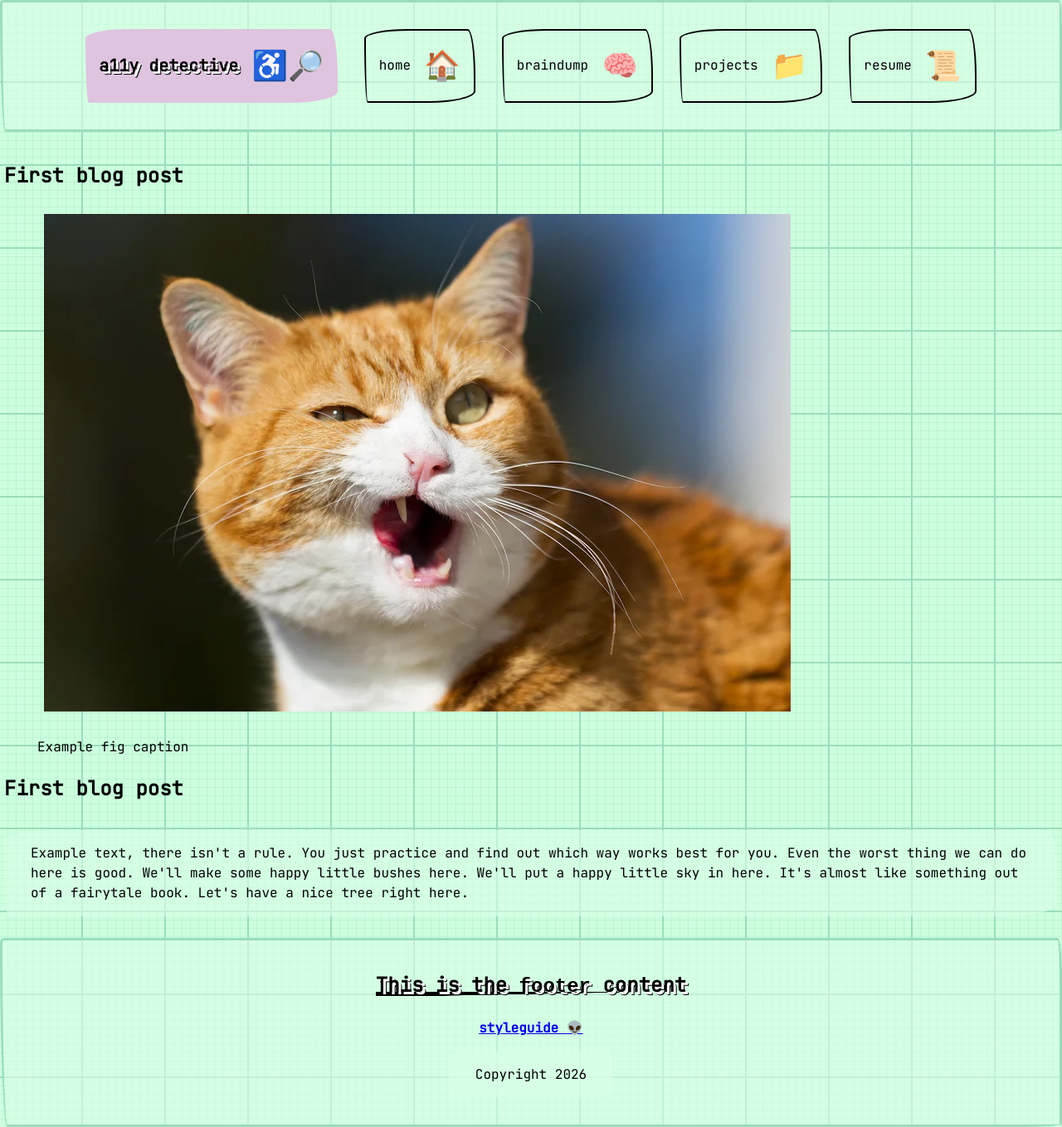
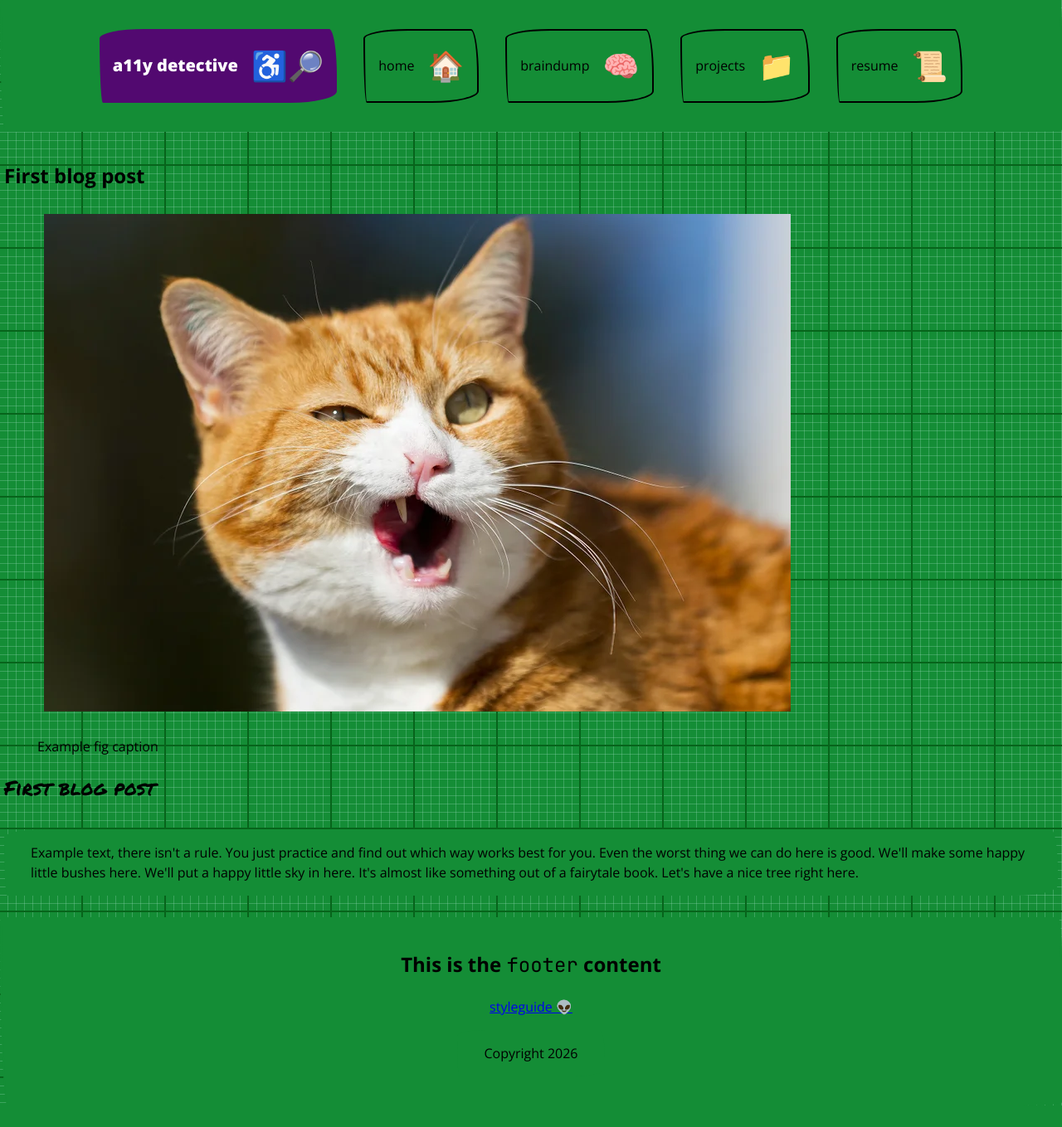
Before and after one commit to kelsS/a11ydetective, an Eleventy site: page src/blog/2024-11-08-first-blog-post.md in a window 1280 px wide. Shown: the whole page at 83% size. After the commit the page ends 1333 px from the top, so only its background shows below. Built offline with nearby package versions, Linux system fonts and the light colour scheme; Eleventy itself is replaced by a stand-in of ours; files that its build step writes are made by us from their sources.

Commit message:
updated colors and added code snippet

```diff
--- a/src/includes/footer.njk
+++ b/src/includes/footer.njk
@@ -1,7 +1,6 @@
 <footer tabindex="-1" class="layout-center-column">
-    <div class="txt-linear-art-box">
-        <h2 class="txt-lineart">
-            <span class="tapered">This is the <code>footer</code> content</span></h2>
+    <div>
+        <h2>This is the <code>footer</code> content</h2>
         <nav aria-label="footer">
             <a href="#" class="jello">styleguide <span aria-hidden="true">👽</span></a>
         </nav>
--- a/src/includes/header.njk
+++ b/src/includes/header.njk
@@ -2,9 +2,9 @@
     <nav aria-label="main">
         <ul>
             <li>
-                <a href="/" class="logo jello txt-linear-art-box">
+                <a href="/" class="logo jello">
 
-                    <span class="txt-lineart">a11y detective</span>
+                    <span class="logo-txt">a11y detective</span>
 
                     <span class="icon" aria-hidden="true">♿🔎</span>
                 </a>
--- a/src/includes/layouts/base.njk
+++ b/src/includes/layouts/base.njk
@@ -12,7 +12,7 @@ title: A11y Detective
     <!-- Fonts -->
     <link rel="preconnect" href="https://fonts.googleapis.com">
     <link rel="preconnect" href="https://fonts.gstatic.com" crossorigin>
-    <link href="https://fonts.googleapis.com/css2?family=JetBrains+Mono&display=swap" rel="stylesheet">
+    <link href="https://fonts.googleapis.com/css2?family=JetBrains+Mono:ital,wght@0,100..800;1,100..800&family=Open+Sans:ital,wght@0,300..800;1,300..800&family=Permanent+Marker&display=swap" rel="stylesheet">
 
     <link rel="preconnect" href="https://fonts.googleapis.com">
     <link rel="preconnect" href="https://fonts.gstatic.com" crossorigin>
--- a/src/js/app.js
+++ b/src/js/app.js
@@ -17,11 +17,11 @@ elements.forEach((item) => {
 
             event.target.classList.remove("jello");
 
-            console.log("Delayed for 3 second.");
+            console.log("Delayed for 1 second.");
 
             return;
 
-        }, "3000");
+        }, "1000");
 
             return;
         });
--- a/src/styles.css
+++ b/src/styles.css
@@ -4,18 +4,25 @@
 
 /* Colors */
 :root {
-  --pink: #e75480;
+  --drk-green: #07641b;
+  --med-green: #148d36;
+  --lt-green: #148d36;
+  --drk-purple: #520970;
+  --med-purple: #8619a6;
+  --lt-purple: #b186c5;
+
+  /* --pink: #e75480;
   --purple: purple;
   --magenta: magenta;
   --bg-green: #ccffdd;
   --faint-green: #99ddbb4d;
   --graph-line-green: #99ddbb;
   --pastel-plum: #dfc4df;
-  --pastel-pink: #ffe3ff;
-  --lt-green: #daffe7;
-  --lt-green-hsl: hsl(141, 100%, 93%, 0.6);
-  --med-green: #ccffdd;
-  --drk-green: #b9ebca;
+  --pastel-pink: #ffe3ff; */
+  /* --lt-green: #daffe7; */
+  /* --lt-green-hsl: hsl(141, 100%, 93%, 0.6); */
+  /* --med-green: #ccffdd;
+  --drk-green: #b9ebca; */
   --black: #000;
   --black-rgb: rgb(0, 0, 0);
   --white: #fff;
@@ -23,12 +30,9 @@
 }
 
 html {
-  background-color: var(--bg-green);
-  background-image: linear-gradient(
-      var(--graph-line-green) 2px,
-      transparent 2px
-    ),
-    linear-gradient(90deg, var(--graph-line-green) 2px, transparent 2px),
+  background-color: var(--med-green);
+  background-image: linear-gradient(var(--drk-green) 2px, transparent 2px),
+    linear-gradient(90deg, var(--drk-green) 2px, transparent 2px),
     linear-gradient(rgba(153, 221, 187, 0.3) 1px, transparent 1px),
     linear-gradient(90deg, rgba(153, 221, 187, 0.3) 1px, transparent 1px);
   background-size: 100px 100px, 100px 100px, 10px 10px, 10px 10px;
@@ -133,12 +137,17 @@ html {
 #app {
   height: 100vh;
   margin: 0; /* prevents scrollbars */
-  font-family: 'JetBrains Mono', serif;
+  /* font-family: 'JetBrains Mono', serif;
   font-weight: bold;
   font-optical-sizing: auto;
   font-weight: normal;
+  font-style: normal; */
+  line-height: 1.5;
+  font-family: 'Open Sans', serif;
+  font-optical-sizing: auto;
+  font-weight: normal;
   font-style: normal;
-  line-height: 1.5;
+  font-variation-settings: 'wdth' 100;
 }
 
 .container {
@@ -198,18 +207,20 @@ footer {
   text-decoration: none;
   display: flex;
   align-items: center;
-  background-color: var(--pastel-plum);
+  background-color: var(--drk-purple);
   transition: all 250ms ease-out;
 }
 
-.logo .txt-lineart {
+.logo-txt {
   font-size: 20px;
   font-weight: 900;
+  color: var(--white);
 }
 
 .logo:focus,
 .logo:hover {
-  outline: 4px dotted var(--black);
+  background-color: var(--med-purple);
+  outline: 4px dotted var(--white);
 }
 
 nav {
@@ -273,7 +284,7 @@ p {
   line-height: 1.5;
   font-size: 16px;
   padding: 16px 32px;
-  background-color: var(--lt-green-hsl);
+  background-color: var(--lt-green);
   border-radius: 172px 30px 181px 13px / 36px 181px 46px 249px;
 }
 
@@ -286,8 +297,34 @@ p {
   font-style: normal;
 }
 
+/* <uniquifier>: Use a unique and descriptive class name */
+/* <weight>: Use a value from 300 to 800 */
+.open-sans-default > {
+  font-family: 'Open Sans', serif;
+  font-optical-sizing: auto;
+  font-weight: normal;
+  font-style: normal;
+  font-variation-settings: 'wdth' 100;
+}
+
+.permanent-marker-regular {
+  font-family: 'Permanent Marker', serif;
+  font-weight: 400;
+  font-style: normal;
+}
+
+code {
+  font-family: 'JetBrains Mono', serif;
+  font-optical-sizing: auto;
+  font-weight: normal;
+  font-style: normal;
+}
+
 h1 {
   margin-bottom: 32px;
+  font-family: 'Permanent Marker', serif;
+  font-weight: 400;
+  font-style: normal;
 }
 
 h1 span,
@@ -300,9 +337,9 @@ h2 span {
 header,
 footer {
   padding: 16px 32px;
-  border: 3px solid var(--graph-line-green);
+  border: 3px solid var(--med-green);
   border-radius: 10px 10px 122px 18px/11px 97px 7px 448px;
-  background-color: var(--lt-green-hsl);
+  background-color: var(--lt-green);
 }
 
 /* grid container settings */
@@ -532,20 +569,6 @@ a img {
   background-position: 100% 98%;
 }
 
-.txt-linear-art-box {
-  font-weight: bold;
-  font-size: 16px;
-  text-align: center;
-}
-
-.txt-lineart {
-  /* PREPARING: colors */
-  color: var(--black);
-  background-color: transparent;
-  /* Making LINEART effect*/
-  text-shadow: 3px 3px 0px var(--white), 4px 4px 0px var(--black);
-}
-
 /* Paper effect – slightly raised off background */
 .btn-raise {
   box-shadow: 0 1px 4px rgba(0, 0, 0, 0.3), 0 0 40px rgba(0, 0, 0, 0.1) inset;
@@ -660,3 +683,18 @@ a img {
 .fixed-width {
   max-width: 35rem;
 }
+
+.slanted-section {
+  background-size: 500px;
+  padding-top: 180px;
+  padding-bottom: 80px;
+  clip-path: polygon(0px 100px, 100% 0px, 100% 100%, 0% 100%);
+  overflow: hidden;
+}
+
+.highlight {
+  /* background-image: url(/static/blackgrit-6a2d636….png); */
+  background-color: var(--lt-purple);
+  background-size: 500px;
+  padding: 5px;
+}
```
Also changed, not shown: src/includes/code-snippet.njk (added, +20 -0 lines), src/index.njk (+10 -4 lines), README.md.
